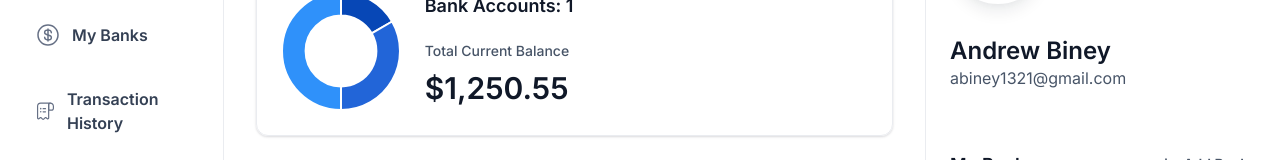
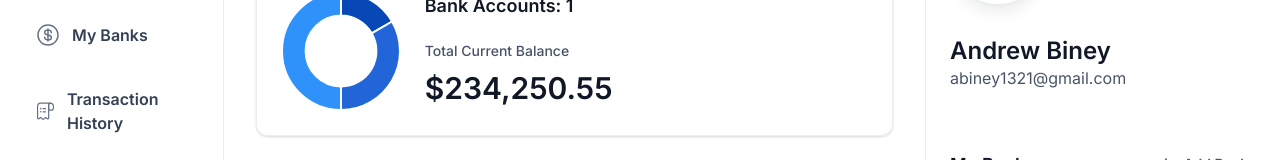
Before and after one commit to prof-biney/banking_web, a Next.js app: page / in a window 1280 px wide. Shown: the part 180-340 px from the top of the page. Built offline with nearby package versions, Linux system fonts and the light colour scheme.

Commit message:
change balance

```diff
--- a/app/(root)/page.tsx
+++ b/app/(root)/page.tsx
@@ -25,7 +25,7 @@ export default function Home() {
           <TotalBalanceBox
             accounts={[]}
             totalBanks={1}
-            totalCurrentBalance={1250.55}
+            totalCurrentBalance={234250.55}
           />
         </header>
         RECENT TRANSACTIONS
```
